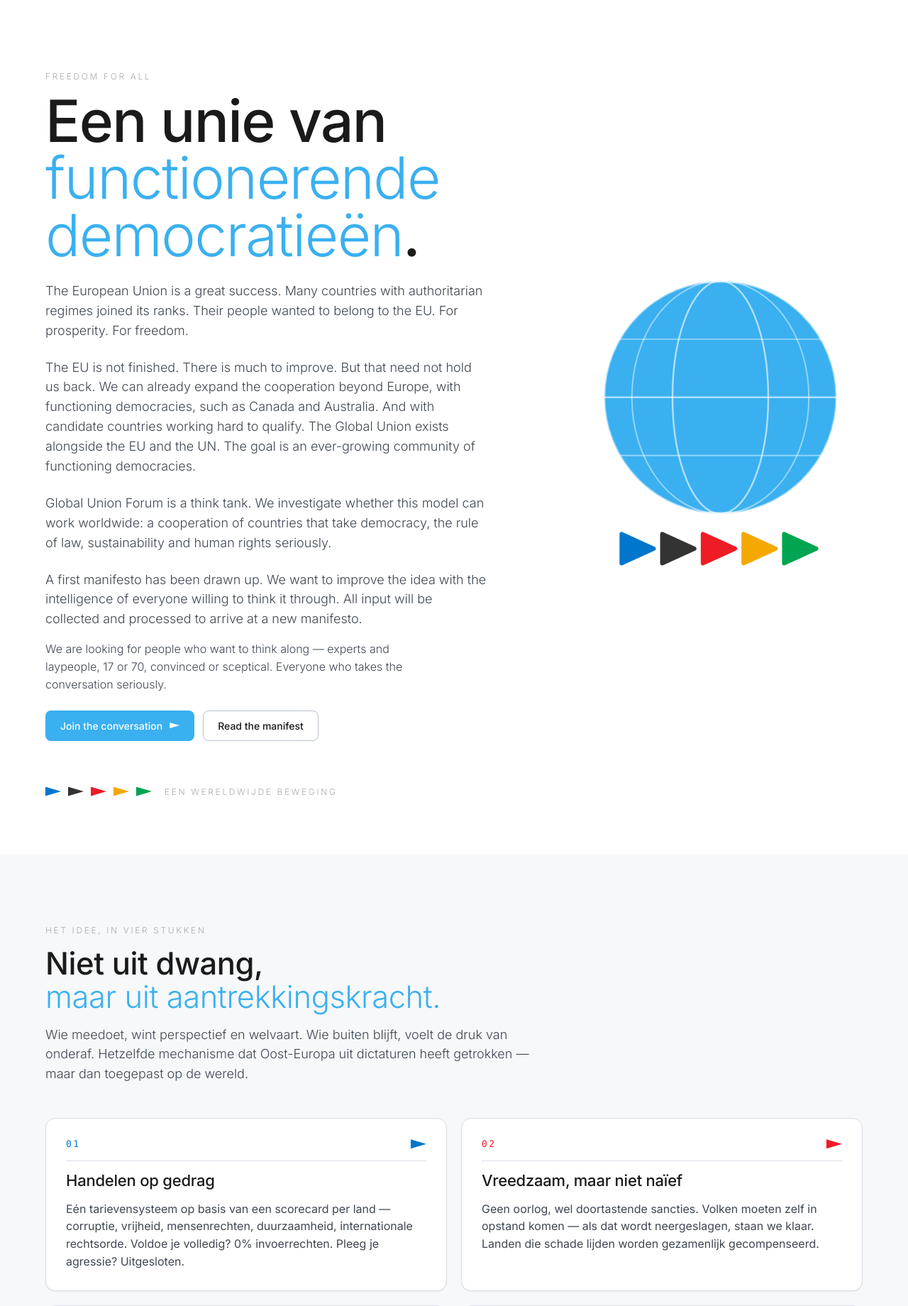
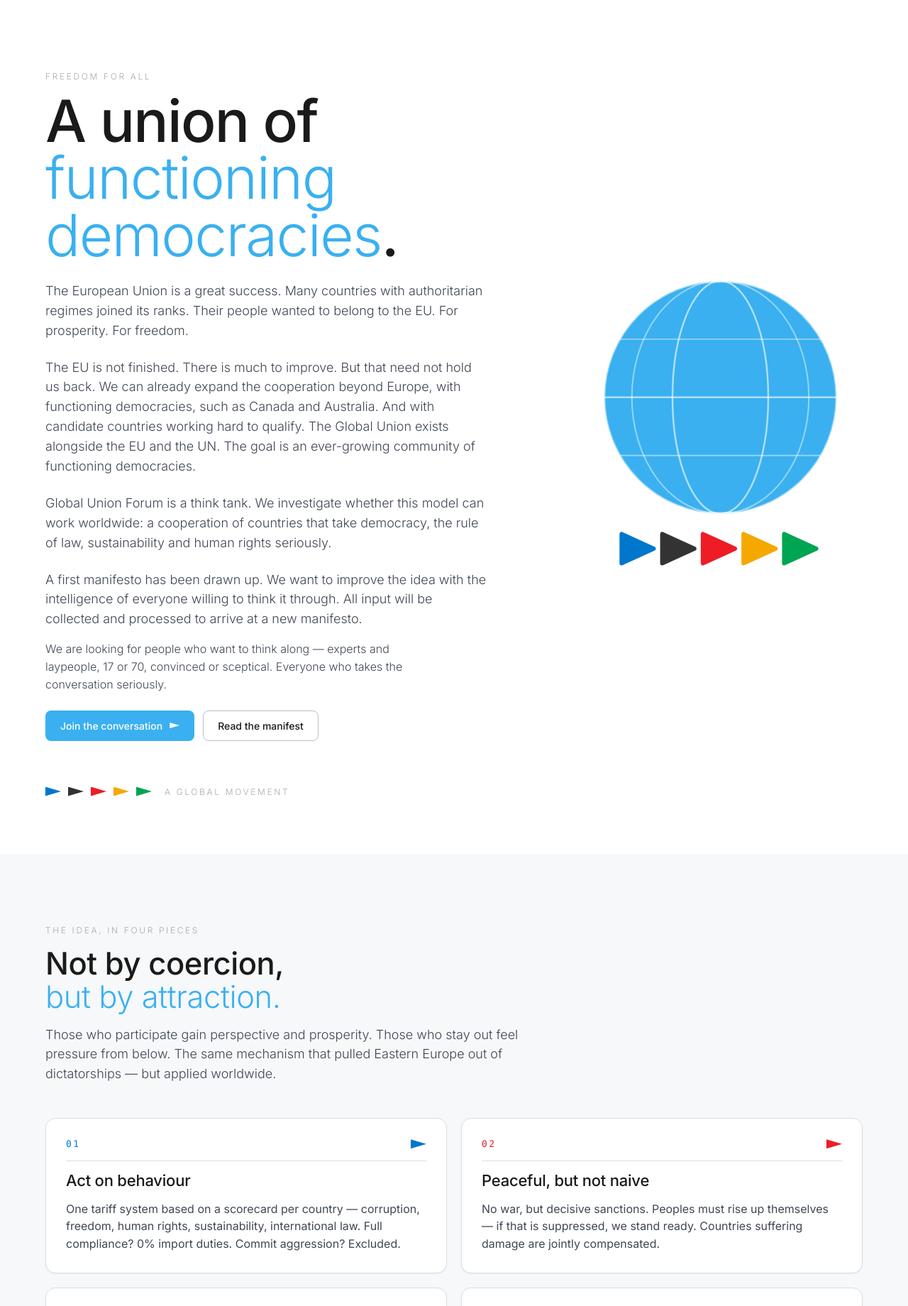
Before and after one commit to GerhardTop/global-union-forum, a Flask app: page / in a window 1280 px wide. Shown: the part 77-1917 px from the top of the page at 71% size. Run offline with Flask 3, Linux system fonts and the light colour scheme; data comes from the database, SQL or seed files in the repository.

Commit message:
fix: alle homepage teksten correct vertaald naar EN
- index.html: alle Dutch _()-msgid's vervangen door Engelse strings
  (hoofdtitel, A global movement, alle 4 principe titels + teksten, Close)
- EN messages.po: 16 ontbrekende Engelse msgid entries toegevoegd
- NL messages.po: alle Dutch msgid's omgezet naar Engelse msgid's,
  Nederlandse msgstr's behouden (incl. Sluiten → Close/Sluiten)
- .mo files opnieuw gecompileerd (en: 85 strings, nl: 84 strings)

Co-Authored-By: Claude Sonnet 4.6 <noreply@anthropic.com>

```diff
--- a/flask_registration/app/templates/index.html
+++ b/flask_registration/app/templates/index.html
@@ -9,7 +9,7 @@
   <div class="gu-hero__inner">
     <p class="gu-eyebrow">{{ _('Freedom for all') }}</p>
     <h1 class="gu-display">
-      {{ _('Een unie van') }}<br><em>{{ _('functionerende democratieën') }}</em>.
+      {{ _('A union of') }}<br><em>{{ _('functioning democracies') }}</em>.
     </h1>
     <p class="gu-lead">
       {{ _('The European Union is a great success. Many countries with authoritarian regimes joined its ranks. Their people wanted to belong to the EU. For prosperity. For freedom.') }}
@@ -42,7 +42,7 @@
       <span class="gu-arrow gu-arrow--lg" style="background: #00a551"></span>
       <span style="font-size: 12px; letter-spacing: 0.22em; text-transform: uppercase;
                    color: var(--gu-fg-3); font-weight: 300; margin-left: 8px;">
-        {{ _('Een wereldwijde beweging') }}
+        {{ _('A global movement') }}
       </span>
     </div>
   </div>
@@ -53,7 +53,7 @@
 {% if modal %}
 <div class="gu-modal-overlay" id="guModal" role="dialog" aria-modal="true">
   <div class="gu-modal">
-    <button class="gu-modal__close" id="guModalClose" aria-label="{{ _('Sluiten') }}">✕</button>
+    <button class="gu-modal__close" id="guModalClose" aria-label="{{ _('Close') }}">✕</button>
     {% if modal == 'email_sent' %}
       <p class="gu-eyebrow">Global Union Forum</p>
       <h2 class="gu-modal__title">
@@ -91,10 +91,10 @@
 <section class="gu-section gu-section--soft" id="idee">
   <div class="gu-container">
   <div class="gu-section__head">
-    <p class="gu-eyebrow">{{ _('Het idee, in vier stukken') }}</p>
-    <h2 class="gu-h2">{{ _('Niet uit dwang,') }}<br><em>{{ _('maar uit aantrekkingskracht.') }}</em></h2>
+    <p class="gu-eyebrow">{{ _('The idea, in four pieces') }}</p>
+    <h2 class="gu-h2">{{ _('Not by coercion,') }}<br><em>{{ _('but by attraction.') }}</em></h2>
     <p class="gu-lead" style="max-width: 64ch;">
-      {{ _('Wie meedoet, wint perspectief en welvaart. Wie buiten blijft, voelt de druk van onderaf. Hetzelfde mechanisme dat Oost-Europa uit dictaturen heeft getrokken — maar dan toegepast op de wereld.') }}
+      {{ _('Those who participate gain perspective and prosperity. Those who stay out feel pressure from below. The same mechanism that pulled Eastern Europe out of dictatorships — but applied worldwide.') }}
     </p>
   </div>
   <div class="gu-principle-grid">
@@ -104,9 +104,9 @@
         <span class="gu-principle__n" style="color: #0077cc">01</span>
         <span class="gu-arrow gu-arrow--lg" style="background: #0077cc"></span>
       </div>
-      <h3 class="gu-principle__title">{{ _('Handelen op gedrag') }}</h3>
+      <h3 class="gu-principle__title">{{ _('Act on behaviour') }}</h3>
       <p class="gu-principle__body">
-        {{ _('Eén tarievensysteem op basis van een scorecard per land — corruptie, vrijheid, mensenrechten, duurzaamheid, internationale rechtsorde. Voldoe je volledig? 0% invoerrechten. Pleeg je agressie? Uitgesloten.') }}
+        {{ _('One tariff system based on a scorecard per country — corruption, freedom, human rights, sustainability, international law. Full compliance? 0% import duties. Commit aggression? Excluded.') }}
       </p>
     </article>
 
@@ -115,9 +115,9 @@
         <span class="gu-principle__n" style="color: #ee1c25">02</span>
         <span class="gu-arrow gu-arrow--lg" style="background: #ee1c25"></span>
       </div>
-      <h3 class="gu-principle__title">{{ _('Vreedzaam, maar niet naïef') }}</h3>
+      <h3 class="gu-principle__title">{{ _('Peaceful, but not naive') }}</h3>
       <p class="gu-principle__body">
-        {{ _('Geen oorlog, wel doortastende sancties. Volken moeten zelf in opstand komen — als dat wordt neergeslagen, staan we klaar. Landen die schade lijden worden gezamenlijk gecompenseerd.') }}
+        {{ _('No war, but decisive sanctions. Peoples must rise up themselves — if that is suppressed, we stand ready. Countries suffering damage are jointly compensated.') }}
       </p>
     </article>
 
@@ -126,9 +126,9 @@
         <span class="gu-principle__n" style="color: #f5a800">03</span>
         <span class="gu-arrow gu-arrow--lg" style="background: #f5a800"></span>
       </div>
-      <h3 class="gu-principle__title">{{ _('Vrije informatie') }}</h3>
+      <h3 class="gu-principle__title">{{ _('Free information') }}</h3>
       <p class="gu-principle__body">
-        {{ _('Onafhankelijke journalistiek in lokale talen, naar het model van de BBC. Beschermde technologie die mensen losmaakt van staatsgecontroleerd internet. Vrijheid begint bij weten.') }}
+        {{ _('Independent journalism in local languages, following the BBC model. Protected technology that frees people from state-controlled internet. Freedom begins with knowledge.') }}
       </p>
     </article>
 
@@ -137,9 +137,9 @@
         <span class="gu-principle__n" style="color: #00a551">04</span>
         <span class="gu-arrow gu-arrow--lg" style="background: #00a551"></span>
       </div>
-      <h3 class="gu-principle__title">{{ _('Eén handelszone — geen open grenzen') }}</h3>
+      <h3 class="gu-principle__title">{{ _('One trade zone — no open borders') }}</h3>
       <p class="gu-principle__body">
-        {{ _('Gemeenschappelijke tarieven, ja. Vrij personenverkeer, nee. Zo voorkomen we ongewenste migratiestromen en houden we landen zelf verantwoordelijk voor hun welvaart.') }}
+        {{ _('Common tariffs, yes. Free movement of people, no. This prevents unwanted migration flows and keeps countries responsible for their own prosperity.') }}
       </p>
     </article>
 
@@ -185,7 +185,7 @@
 {# ── Uitnodigingsmodal ─────────────────────────────────────── #}
 <div class="gu-modal-overlay" id="guInviteModal" style="display:none;" role="dialog" aria-modal="true">
   <div class="gu-modal" style="max-width: 480px; text-align: left;">
-    <button type="button" class="gu-modal__close" id="guInviteClose" aria-label="{{ _('Sluiten') }}">✕</button>
+    <button type="button" class="gu-modal__close" id="guInviteClose" aria-label="{{ _('Close') }}">✕</button>
     <h2 class="gu-modal__title" style="text-align: left; font-size: 1.25rem; margin-bottom: 20px;">
       {{ _('Invite someone') }}
     </h2>
```
Also changed, not shown: flask_registration/app/translations/en/LC_MESSAGES/messages.po, flask_registration/app/translations/nl/LC_MESSAGES/messages.po, 2 other files.
